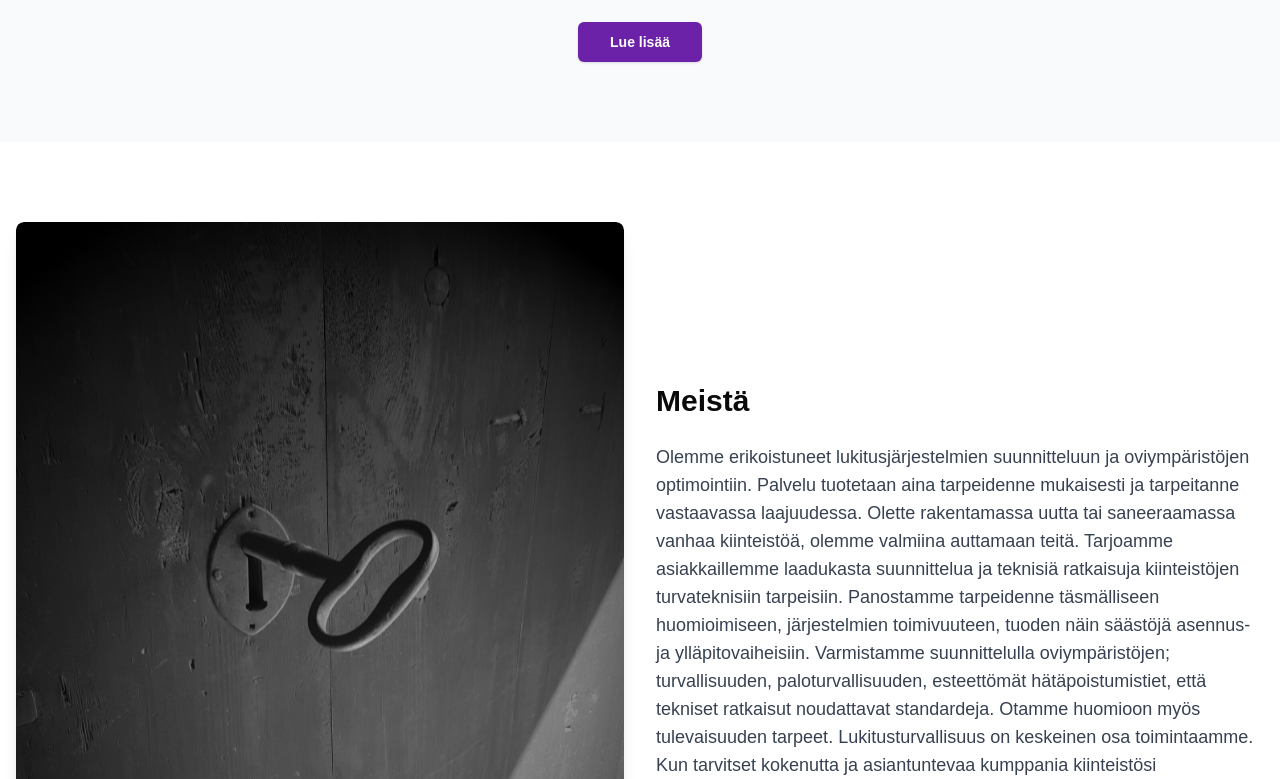
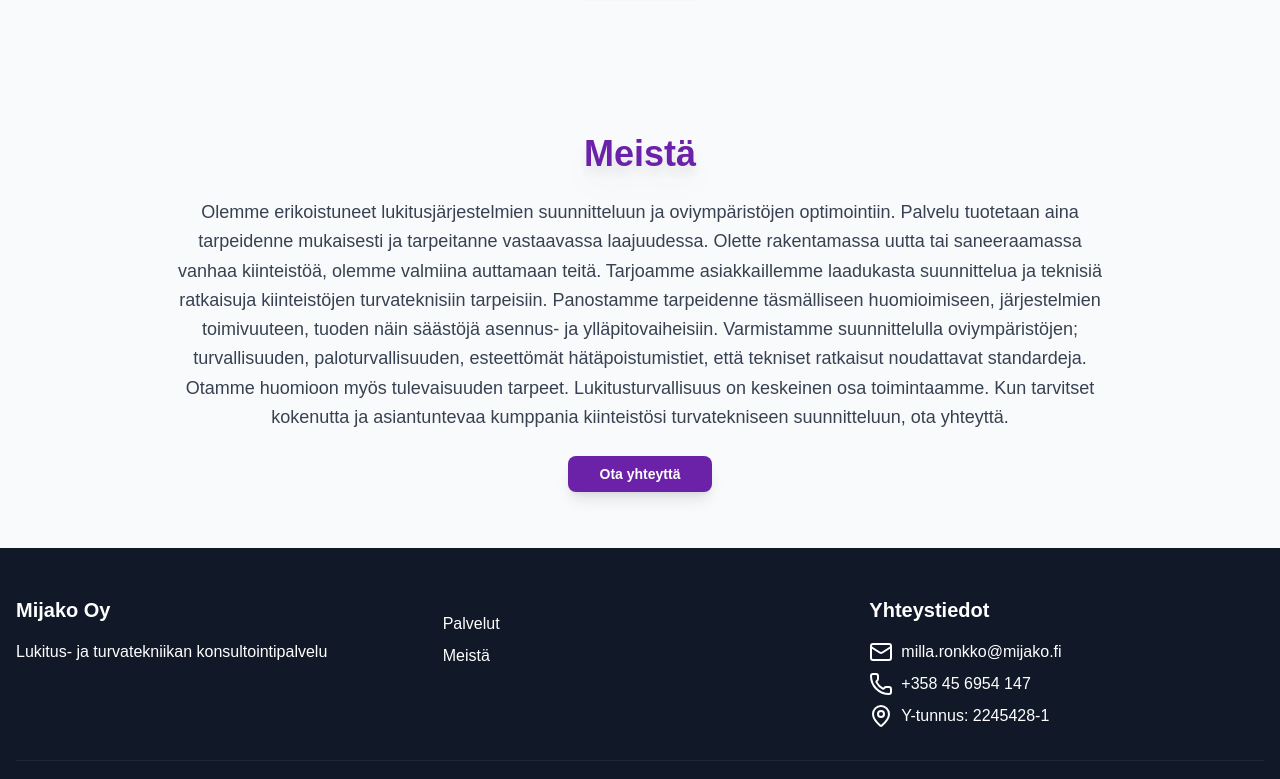
Before and after one commit to eeturonkko/mijako, a Next.js app: page / in a window 1280 px wide. Shown: the part 981-1760 px from the top of the page. Built offline with nearby package versions, Linux system fonts and the light colour scheme.

Commit message:
Enhance About and Services components with improved styling and layout

```diff
--- a/components/About.tsx
+++ b/components/About.tsx
@@ -1,26 +1,15 @@
 import { Button } from "@/components/ui/button";
-import Image from "next/image";
-import BlackWhiteKey from "@/public/blackwhitekey.jpg";
 
 export default function About() {
   return (
-    <section className="py-20">
+    <section className="py-14 bg-gray-50">
       <div className="container mx-auto px-4">
-        <div className="flex flex-col md:flex-row items-center justify-between gap-8">
-          <div className="w-full md:w-1/2 overflow-hidden rounded-lg shadow-lg">
-            <Image
-              src={BlackWhiteKey}
-              alt="Vintage key in keyhole - representing Mijako's security heritage"
-              className="rounded-lg shadow-lg w-full h-auto object-fill "
-              width={800}
-              height={600}
-              placeholder="blur"
-              priority
-            />
-          </div>
-          <div className="w-full md:w-1/2 space-y-6">
-            <h2 className="text-3xl font-bold">Meistä</h2>
-            <p className="text-lg text-gray-700">
+        <div className="flex flex-col items-center justify-center text-center gap-10">
+          <div className="w-full md:w-3/4 space-y-6">
+            <h2 className="text-4xl font-bold text-center drop-shadow-xl text-purple-800">
+              Meistä
+            </h2>
+            <p className="text-lg text-gray-700 leading-relaxed">
               Olemme erikoistuneet lukitusjärjestelmien suunnitteluun ja
               oviympäristöjen optimointiin. Palvelu tuotetaan aina tarpeidenne
               mukaisesti ja tarpeitanne vastaavassa laajuudessa. Olette
@@ -36,7 +25,7 @@ export default function About() {
               toimintaamme. Kun tarvitset kokenutta ja asiantuntevaa kumppania
               kiinteistösi turvatekniseen suunnitteluun, ota yhteyttä.
             </p>
-            <Button className="bg-purple-800 text-white hover:bg-purple-900 font-semibold px-8 py-5">
+            <Button className="bg-purple-800 text-white hover:bg-purple-900 font-semibold px-8 py-4 rounded-lg shadow-lg transform transition-transform duration-200 hover:scale-105">
               <a href="#contact">Ota yhteyttä</a>
             </Button>
           </div>
--- a/components/Services.tsx
+++ b/components/Services.tsx
@@ -32,7 +32,7 @@ export default function Services() {
   return (
     <section className="py-20 bg-gray-50">
       <div className="container mx-auto px-4">
-        <h2 className="text-4xl font-bold text-center mb-24 drop-shadow-xl">
+        <h2 className="text-4xl font-bold text-center mb-8 drop-shadow-xl text-purple-800">
           Palvelukonsepti
         </h2>
         <div className="grid grid-cols-1 md:grid-cols-2 lg:grid-cols-3 gap-8">
```
